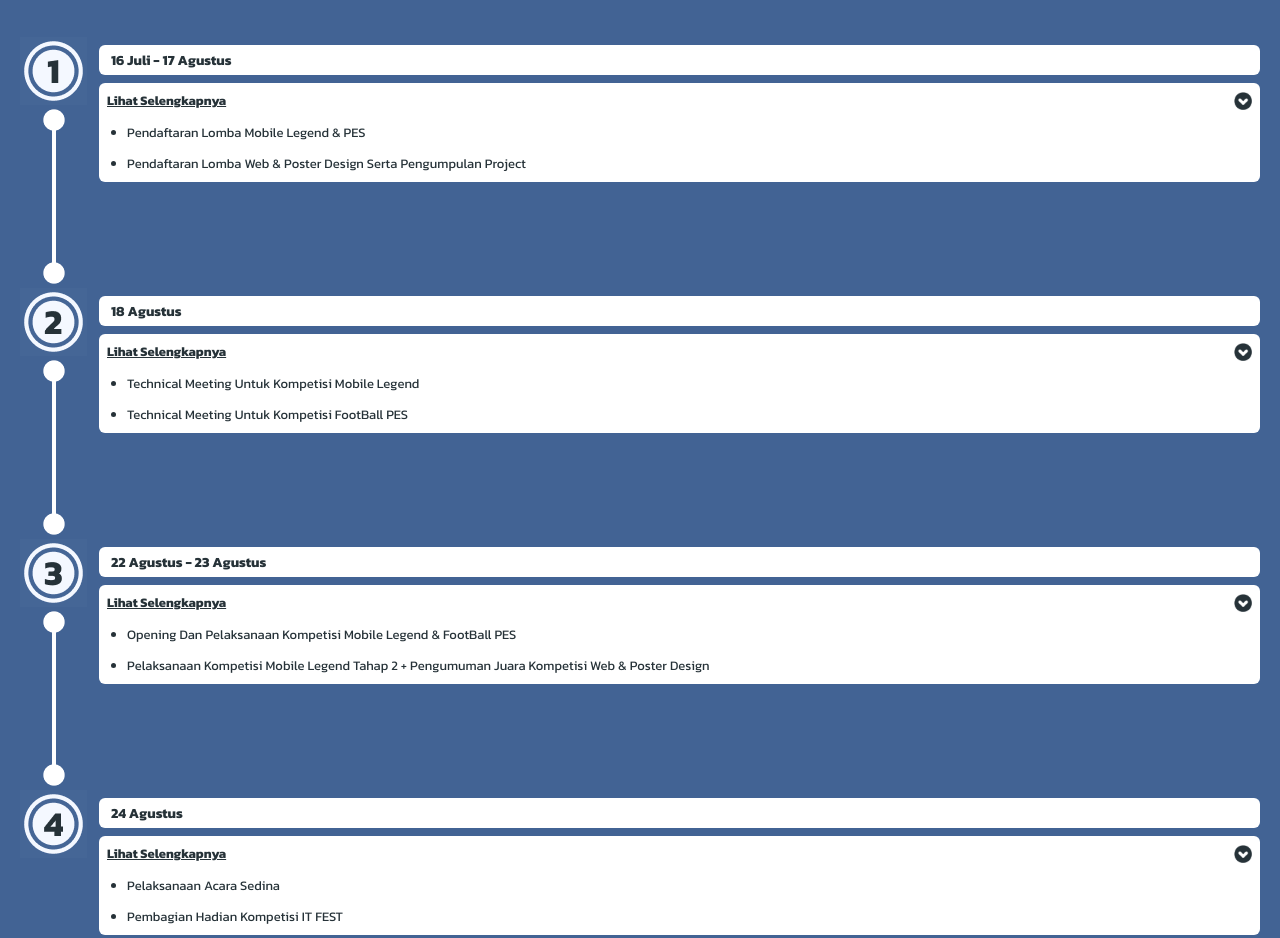
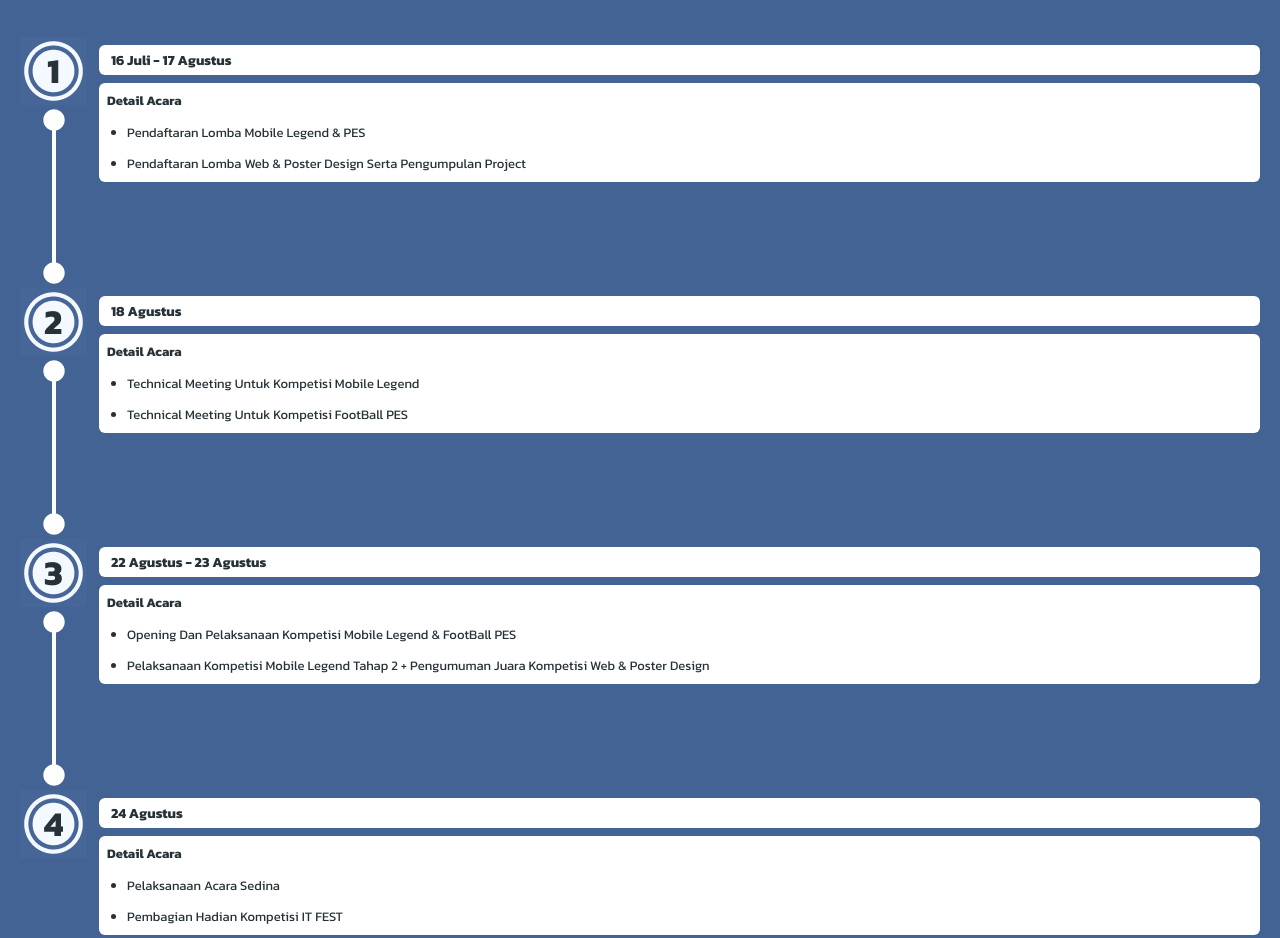
Before and after one commit to EevnxX1/itfest, a website: page index.html in a window 1280 px wide. Shown: the part 2411-3349 px from the top of the page. Drawn offline with nearby package versions, Linux system fonts and the light colour scheme; a web font is replaced by a local one.

Commit message:
Project Jadi Tahap 2

```diff
--- a/index.html
+++ b/index.html
@@ -12,7 +12,7 @@
     />
     <link href="https://unpkg.com/aos@2.3.1/dist/aos.css" rel="stylesheet" />
   </head>
-  <body class="font-kanit">
+  <body class="font-kanit overflow-x-hidden">
     <!-- navbar -->
     <div class="w-full h-[100svh] fixed overflow-hidden flex justify-center backdrop-blur-xl z-50 bg-white/30 hidden animate-fadeIn" id="menu-navbar">
       <div class="w-[90%] py-8 flex flex-col gap-y-6">
@@ -185,8 +185,7 @@
             <!-- Detail Ket -->
             <div class="bg-white text-[13px] p-2 rounded-md flex flex-col gap-y-3 text-color3">
               <div class="flex justify-between items-center">
-                <h2 class="font-bold underline">Lihat Selengkapnya</h2>
-                <div><img class="w-[18px]" src="assets/tombol_bawah.png" alt="" /></div>
+                <h2 class="font-bold">Detail Acara</h2>
               </div>
               <ul class="list-disc ml-5 flex flex-col gap-y-3">
                 <li>Pendaftaran Lomba Mobile Legend & PES</li>
@@ -220,8 +219,7 @@
             <!-- Detail Ket -->
             <div class="bg-white text-[13px] p-2 rounded-md flex flex-col gap-y-3 text-color3">
               <div class="flex justify-between items-center">
-                <h2 class="font-bold underline">Lihat Selengkapnya</h2>
-                <div><img class="w-[18px]" src="assets/tombol_bawah.png" alt="" /></div>
+                <h2 class="font-bold">Detail Acara</h2>
               </div>
               <ul class="list-disc ml-5 flex flex-col gap-y-3">
                 <li>Technical Meeting Untuk Kompetisi Mobile Legend</li>
@@ -255,8 +253,7 @@
             <!-- Detail Ket -->
             <div class="bg-white text-[13px] p-2 rounded-md flex flex-col gap-y-3 text-color3">
               <div class="flex justify-between items-center">
-                <h2 class="font-bold underline">Lihat Selengkapnya</h2>
-                <div><img class="w-[18px]" src="assets/tombol_bawah.png" alt="" /></div>
+                <h2 class="font-bold">Detail Acara</h2>
               </div>
               <ul class="list-disc ml-5 flex flex-col gap-y-3">
                 <li>Opening Dan Pelaksanaan Kompetisi Mobile Legend & FootBall PES</li>
@@ -287,8 +284,7 @@
             <!-- Detail Ket -->
             <div class="bg-white text-[13px] p-2 rounded-md flex flex-col gap-y-3 text-color3">
               <div class="flex justify-between items-center">
-                <h2 class="font-bold underline">Lihat Selengkapnya</h2>
-                <div><img class="w-[18px]" src="assets/tombol_bawah.png" alt="" /></div>
+                <h2 class="font-bold">Detail Acara</h2>
               </div>
               <ul class="list-disc ml-5 flex flex-col gap-y-3">
                 <li>Pelaksanaan Acara Sedina</li>
@@ -353,8 +349,8 @@
         </div>
       </section>
       <!-- background -->
-      <div class="absolute -bottom-5 z-20">
-        <img src="assets/gelombang1.png" alt="gelombang" />
+      <div class="absolute -bottom-5 z-20 w-full">
+        <img class="w-full" src="assets/gelombang1.png" alt="gelombang" />
       </div>
       <!-- background -->
     </div>
@@ -406,8 +402,7 @@
                 <!-- Detail Ket -->
                 <div class="bg-white text-[13px] p-2 rounded-md flex flex-col gap-y-3 text-color3">
                   <div class="flex justify-between items-center">
-                    <h2 class="font-bold underline">Lihat Selengkapnya</h2>
-                    <div><img class="w-[18px]" src="assets/tombol_bawah.png" alt="" /></div>
+                    <h2 class="font-bold">Detail Acara</h2>
                   </div>
                   <ul class="list-disc ml-5 flex flex-col gap-y-3">
                     <li>Pendaftaran & Dan Pengumpulan Project</li>
@@ -440,8 +435,7 @@
                 <!-- Detail Ket -->
                 <div class="bg-white text-[13px] p-2 rounded-md flex flex-col gap-y-3 text-color3">
                   <div class="flex justify-between items-center">
-                    <h2 class="font-bold underline">Lihat Selengkapnya</h2>
-                    <div><img class="w-[18px]" src="assets/tombol_bawah.png" alt="" /></div>
+                    <h2 class="font-bold">Detail Acara</h2>
                   </div>
                   <ul class="list-disc ml-5 flex flex-col gap-y-3">
                     <li>Penilaian Project</li>
@@ -474,8 +468,7 @@
                 <!-- Detail Ket -->
                 <div class="bg-white text-[13px] p-2 rounded-md flex flex-col gap-y-3 text-color3">
                   <div class="flex justify-between items-center">
-                    <h2 class="font-bold underline">Lihat Selengkapnya</h2>
-                    <div><img class="w-[18px]" src="assets/tombol_bawah.png" alt="" /></div>
+                    <h2 class="font-bold">Detail Acara</h2>
                   </div>
                   <ul class="list-disc ml-5 flex flex-col gap-y-3">
                     <li>Pengumuman Juara</li>
@@ -505,8 +498,7 @@
                 <!-- Detail Ket -->
                 <div class="bg-white text-[13px] p-2 rounded-md flex flex-col gap-y-3 text-color3">
                   <div class="flex justify-between items-center">
-                    <h2 class="font-bold underline">Lihat Selengkapnya</h2>
-                    <div><img class="w-[18px]" src="assets/tombol_bawah.png" alt="" /></div>
+                    <h2 class="font-bold">Detail Acara</h2>
                   </div>
                   <ul class="list-disc ml-5 flex flex-col gap-y-3">
                     <li>Pembagian Hadiah</li>
@@ -564,8 +556,7 @@
                 <!-- Detail Ket -->
                 <div class="bg-white text-[13px] p-2 rounded-md flex flex-col gap-y-3 text-color3">
                   <div class="flex justify-between items-center">
-                    <h2 class="font-bold underline">Lihat Selengkapnya</h2>
-                    <div><img class="w-[18px]" src="assets/tombol_bawah.png" alt="" /></div>
+                    <h2 class="font-bold">Detail Acara</h2>
                   </div>
                   <ul class="list-disc ml-5 flex flex-col gap-y-3">
                     <li>Peserta melakukan pendaftaran dan mengumpulkan project sesuai dengan tengat waktu yang telah ditentukan</li>
@@ -598,8 +589,7 @@
                 <!-- Detail Ket -->
                 <div class="bg-white text-[13px] p-2 rounded-md flex flex-col gap-y-3 text-color3">
                   <div class="flex justify-between items-center">
-                    <h2 class="font-bold underline">Lihat Selengkapnya</h2>
-                    <div><img class="w-[18px]" src="assets/tombol_bawah.png" alt="" /></div>
+                    <h2 class="font-bold">Detail Acara</h2>
                   </div>
                   <ul class="list-disc ml-5 flex flex-col gap-y-3">
                     <li>Project peserta yang telah terkirim akan dinilai oleh juri</li>
@@ -632,8 +622,7 @@
                 <!-- Detail Ket -->
                 <div class="bg-white text-[13px] p-2 rounded-md flex flex-col gap-y-3 text-color3">
                   <div class="flex justify-between items-center">
-                    <h2 class="font-bold underline">Lihat Selengkapnya</h2>
-                    <div><img class="w-[18px]" src="assets/tombol_bawah.png" alt="" /></div>
+                    <h2 class="font-bold">Detail Acara</h2>
                   </div>
                   <ul class="list-disc ml-5 flex flex-col gap-y-3">
                     <li>Pengumuman 5 Project Terbaik</li>
@@ -666,8 +655,7 @@
                 <!-- Detail Ket -->
                 <div class="bg-white text-[13px] p-2 rounded-md flex flex-col gap-y-3 text-color3">
                   <div class="flex justify-between items-center">
-                    <h2 class="font-bold underline">Lihat Selengkapnya</h2>
-                    <div><img class="w-[18px]" src="assets/tombol_bawah.png" alt="" /></div>
+                    <h2 class="font-bold">Detail Acara</h2>
                   </div>
                   <ul class="list-disc ml-5 flex flex-col gap-y-3">
                     <li>Presentasi & Penilaian 5 Project terbaik</li>
@@ -700,8 +688,7 @@
                 <!-- Detail Ket -->
                 <div class="bg-white text-[13px] p-2 rounded-md flex flex-col gap-y-3 text-color3">
                   <div class="flex justify-between items-center">
-                    <h2 class="font-bold underline">Lihat Selengkapnya</h2>
-                    <div><img class="w-[18px]" src="assets/tombol_bawah.png" alt="" /></div>
+                    <h2 class="font-bold">Detail Acara</h2>
                   </div>
                   <ul class="list-disc ml-5 flex flex-col gap-y-3">
                     <li>Pengumuman 3 karya terbaik</li>
@@ -731,8 +718,7 @@
                 <!-- Detail Ket -->
                 <div class="bg-white text-[13px] p-2 rounded-md flex flex-col gap-y-3 text-color3">
                   <div class="flex justify-between items-center">
-                    <h2 class="font-bold underline">Lihat Selengkapnya</h2>
-                    <div><img class="w-[18px]" src="assets/tombol_bawah.png" alt="" /></div>
+                    <h2 class="font-bold">Detail Acara</h2>
                   </div>
                   <ul class="list-disc ml-5 flex flex-col gap-y-3">
                     <li>Pembagian hadiah kepada pemenang lomba</li>
@@ -790,8 +776,7 @@
                 <!-- Detail Ket -->
                 <div class="bg-white text-[13px] p-2 rounded-md flex flex-col gap-y-3 text-color3">
                   <div class="flex justify-between items-center">
-                    <h2 class="font-bold underline">Lihat Selengkapnya</h2>
-                    <div><img class="w-[18px]" src="assets/tombol_bawah.png" alt="" /></div>
+                    <h2 class="font-bold">Detail Acara</h2>
                   </div>
                   <ul class="list-disc ml-5 flex flex-col gap-y-3">
                     <li>Pendaftaran dibuka untuk semua tim yang ingin berpartisipasi. Pastikan tim kamu mendaftar sebelum batas waktu yang ditentukan.</li>
@@ -824,8 +809,7 @@
                 <!-- Detail Ket -->
                 <div class="bg-white text-[13px] p-2 rounded-md flex flex-col gap-y-3 text-color3">
                   <div class="flex justify-between items-center">
-                    <h2 class="font-bold underline">Lihat Selengkapnya</h2>
-                    <div><img class="w-[18px]" src="assets/tombol_bawah.png" alt="" /></div>
+                    <h2 class="font-bold">Detail Acara</h2>
                   </div>
                   <ul class="list-disc ml-5 flex flex-col gap-y-3">
                     <li>Technical meeting ini akan diadakan secara online melalui platform Zoom. Semua tim yang mendaftar wajib hadir untuk mendapatkan informasi penting mengenai kompetisi.</li>
@@ -858,8 +842,7 @@
                 <!-- Detail Ket -->
                 <div class="bg-white text-[13px] p-2 rounded-md flex flex-col gap-y-3 text-color3">
                   <div class="flex justify-between items-center">
-                    <h2 class="font-bold underline">Lihat Selengkapnya</h2>
-                    <div><img class="w-[18px]" src="assets/tombol_bawah.png" alt="" /></div>
+                    <h2 class="font-bold">Detail Acara</h2>
                   </div>
                   <ul class="list-disc ml-5 flex flex-col gap-y-3">
                     <li>Pada hari pertama kompetisi, akan diadakan babak penyisihan yang diikuti oleh semua tim yang telah Terdaftar.</li>
@@ -892,8 +875,7 @@
                 <!-- Detail Ket -->
                 <div class="bg-white text-[13px] p-2 rounded-md flex flex-col gap-y-3 text-color3">
                   <div class="flex justify-between items-center">
-                    <h2 class="font-bold underline">Lihat Selengkapnya</h2>
-                    <div><img class="w-[18px]" src="assets/tombol_bawah.png" alt="" /></div>
+                    <h2 class="font-bold">Detail Acara</h2>
                   </div>
                   <ul class="list-disc ml-5 flex flex-col gap-y-3">
                     <li>Pada hari kedua kompetisi, akan dilaksanakan babak semifinal dan grand final untuk menentukan juara Mobile Legends di IT FEST 2024.</li>
@@ -923,8 +905,7 @@
                 <!-- Detail Ket -->
                 <div class="bg-white text-[13px] p-2 rounded-md flex flex-col gap-y-3 text-color3">
                   <div class="flex justify-between items-center">
-                    <h2 class="font-bold underline">Lihat Selengkapnya</h2>
-                    <div><img class="w-[18px]" src="assets/tombol_bawah.png" alt="" /></div>
+                    <h2 class="font-bold">Detail Acara</h2>
                   </div>
                   <ul class="list-disc ml-5 flex flex-col gap-y-3">
                     <li>Pada hari ketiga, acara akan dilanjutkan dengan sesi pembagian hadiah kepada para pemenang kompetisi Mobile Legends di IT FEST 2024.</li>
@@ -982,8 +963,7 @@
                 <!-- Detail Ket -->
                 <div class="bg-white text-[13px] p-2 rounded-md flex flex-col gap-y-3 text-color3">
                   <div class="flex justify-between items-center">
-                    <h2 class="font-bold underline">Lihat Selengkapnya</h2>
-                    <div><img class="w-[18px]" src="assets/tombol_bawah.png" alt="" /></div>
+                    <h2 class="font-bold">Detail Acara</h2>
                   </div>
                   <ul class="list-disc ml-5 flex flex-col gap-y-3">
                     <li>Pendaftaran dibuka untuk semua Peserta yang ingin berpartisipasi. Pastikan kamu mendaftar sebelum batas waktu yang ditentukan.</li>
@@ -1016,8 +996,7 @@
                 <!-- Detail Ket -->
                 <div class="bg-white text-[13px] p-2 rounded-md flex flex-col gap-y-3 text-color3">
                   <div class="flex justify-between items-center">
-                    <h2 class="font-bold underline">Lihat Selengkapnya</h2>
-                    <div><img class="w-[18px]" src="assets/tombol_bawah.png" alt="" /></div>
+                    <h2 class="font-bold">Detail Acara</h2>
                   </div>
                   <ul class="list-disc ml-5 flex flex-col gap-y-3">
                     <li>Technical meeting ini akan diadakan secara online melalui platform Zoom. Semua Peserta yang mendaftar wajib hadir untuk mendapatkan informasi penting mengenai kompetisi.</li>
@@ -1050,8 +1029,7 @@
                 <!-- Detail Ket -->
                 <div class="bg-white text-[13px] p-2 rounded-md flex flex-col gap-y-3 text-color3">
                   <div class="flex justify-between items-center">
-                    <h2 class="font-bold underline">Lihat Selengkapnya</h2>
-                    <div><img class="w-[18px]" src="assets/tombol_bawah.png" alt="" /></div>
+                    <h2 class="font-bold">Detail Acara</h2>
                   </div>
                   <ul class="list-disc ml-5 flex flex-col gap-y-3">
                     <li>Hari kompetisi Football PES akan dimulai dengan sambutan dan pengenalan, diikuti oleh serangkaian pertandingan yang menentukan pemenang.</li>
@@ -1081,8 +1059,7 @@
                 <!-- Detail Ket -->
                 <div class="bg-white text-[13px] p-2 rounded-md flex flex-col gap-y-3 text-color3">
                   <div class="flex justify-between items-center">
-                    <h2 class="font-bold underline">Lihat Selengkapnya</h2>
-                    <div><img class="w-[18px]" src="assets/tombol_bawah.png" alt="" /></div>
+                    <h2 class="font-bold">Detail Acara</h2>
                   </div>
                   <ul class="list-disc ml-5 flex flex-col gap-y-3">
                     <li>Sesi pembagian hadiah akan dilaksanakan pada hari berikutnya setelah kompetisi untuk merayakan keberhasilan para pemenang.</li>
@@ -1103,7 +1080,7 @@
     <div class="w-full h-max relative py-36 flex flex-col gap-y-20 overflow-hidden">
       <!-- gelombang -->
       <div class="absolute top-0 w-full">
-        <img src="assets/gelombang2.png" alt="gelombang" />
+        <img class="w-full" src="assets/gelombang2.png" alt="gelombang" />
       </div>
       <!-- gelombang -->
       <!-- Background -->
@@ -1181,7 +1158,7 @@
       </section>
       <!-- gelombang -->
       <div class="absolute -bottom-1 w-full">
-        <img src="assets/gelombang3.png" alt="gelombang" />
+        <img class="w-full" src="assets/gelombang3.png" alt="gelombang" />
       </div>
       <!-- gelombang -->
     </div>
```
Also changed, not shown: css/style.css.
